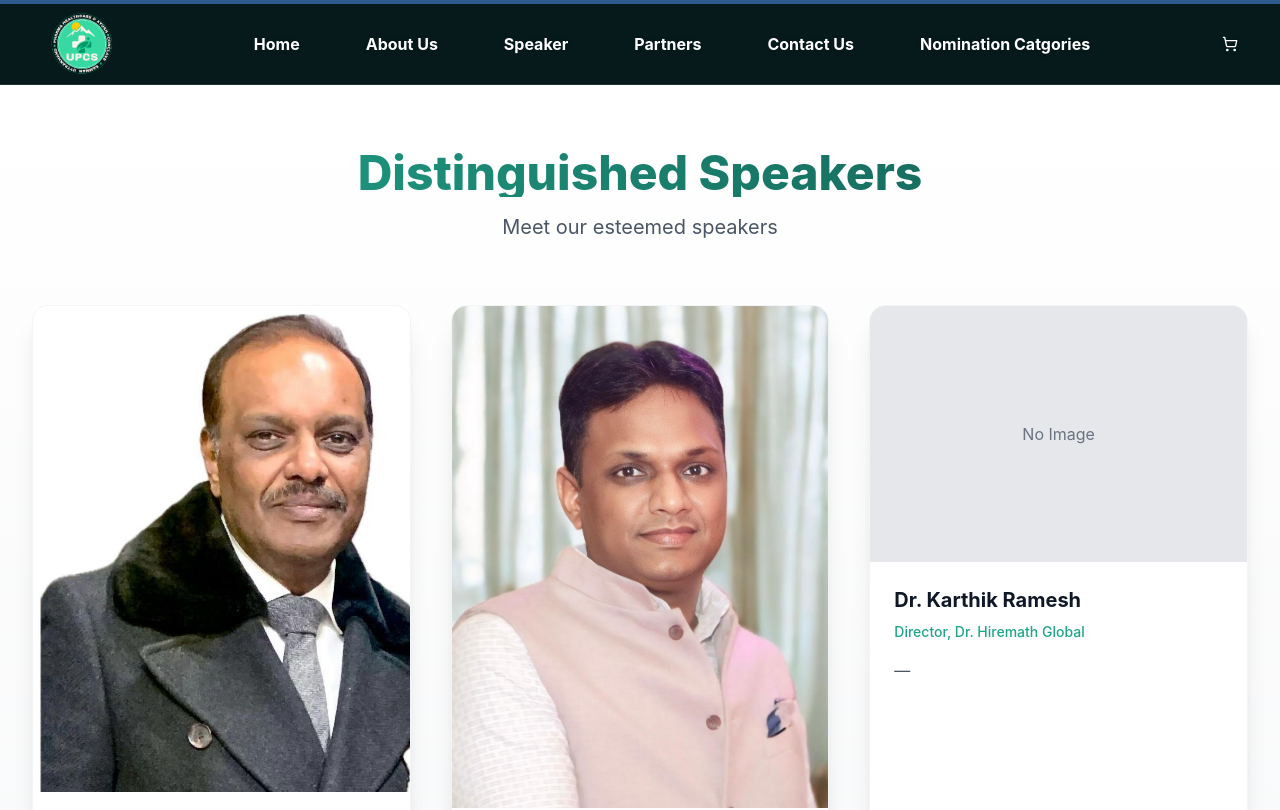
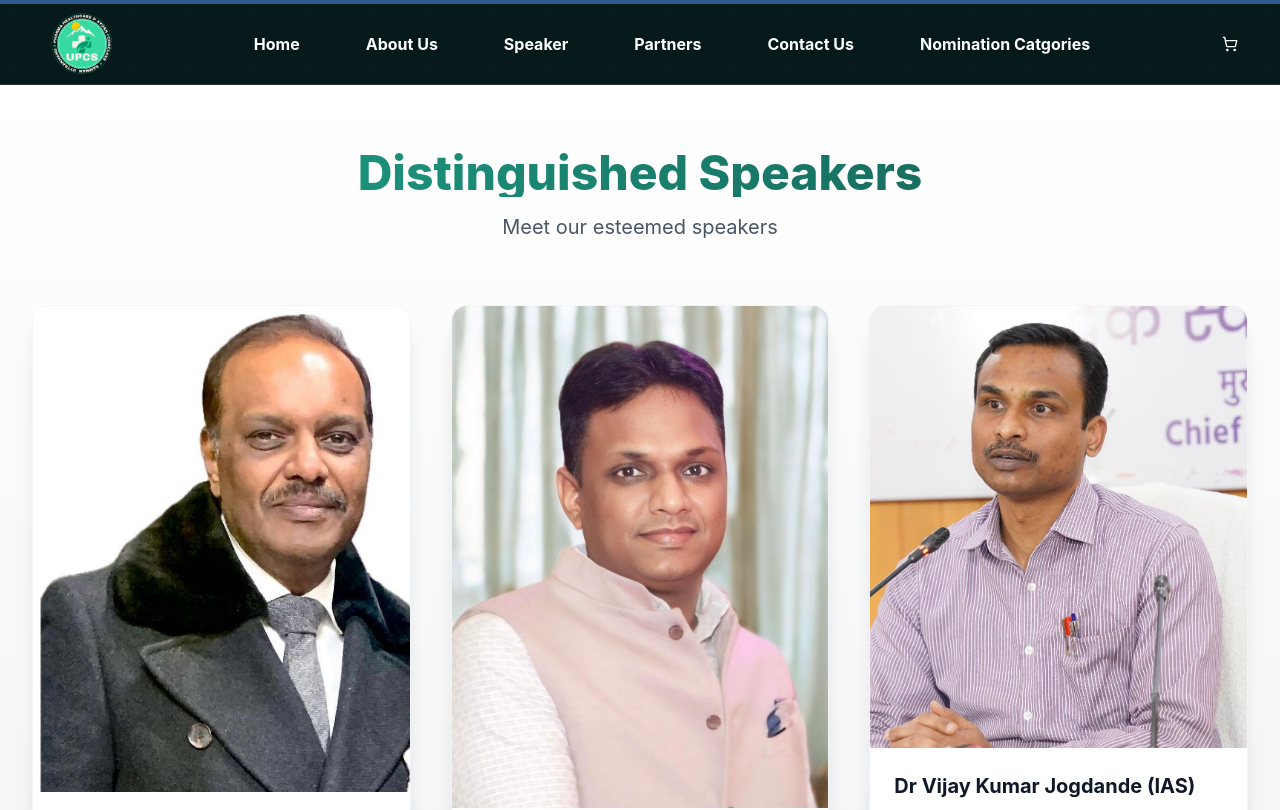
Before and after one commit to sibashish-design/phdpcs, a Next.js app: page /speaker in a window 1280 px wide. Shown: the top 810 px of the page. Built offline with nearby package versions, Linux system fonts and the light colour scheme.

Commit message:
Update project

```diff
--- a/src/app/speaker/page.tsx
+++ b/src/app/speaker/page.tsx
@@ -23,13 +23,6 @@ const speakers = [
     title: "Co-Chair PHDCCI and Event Chair",
     bio: "Director Axa Parenterals Ltd.",
     image: "/speaker003.png",
-  },
-  {
-    id: 6, // ✅ fixed unique id
-    name: "Dr. Karthik Ramesh",
-    title: "Director, Dr. Hiremath Global",
-    bio: "",
-    image: "",
   },
   {
     id: 7, // ✅ fixed unique id
```
